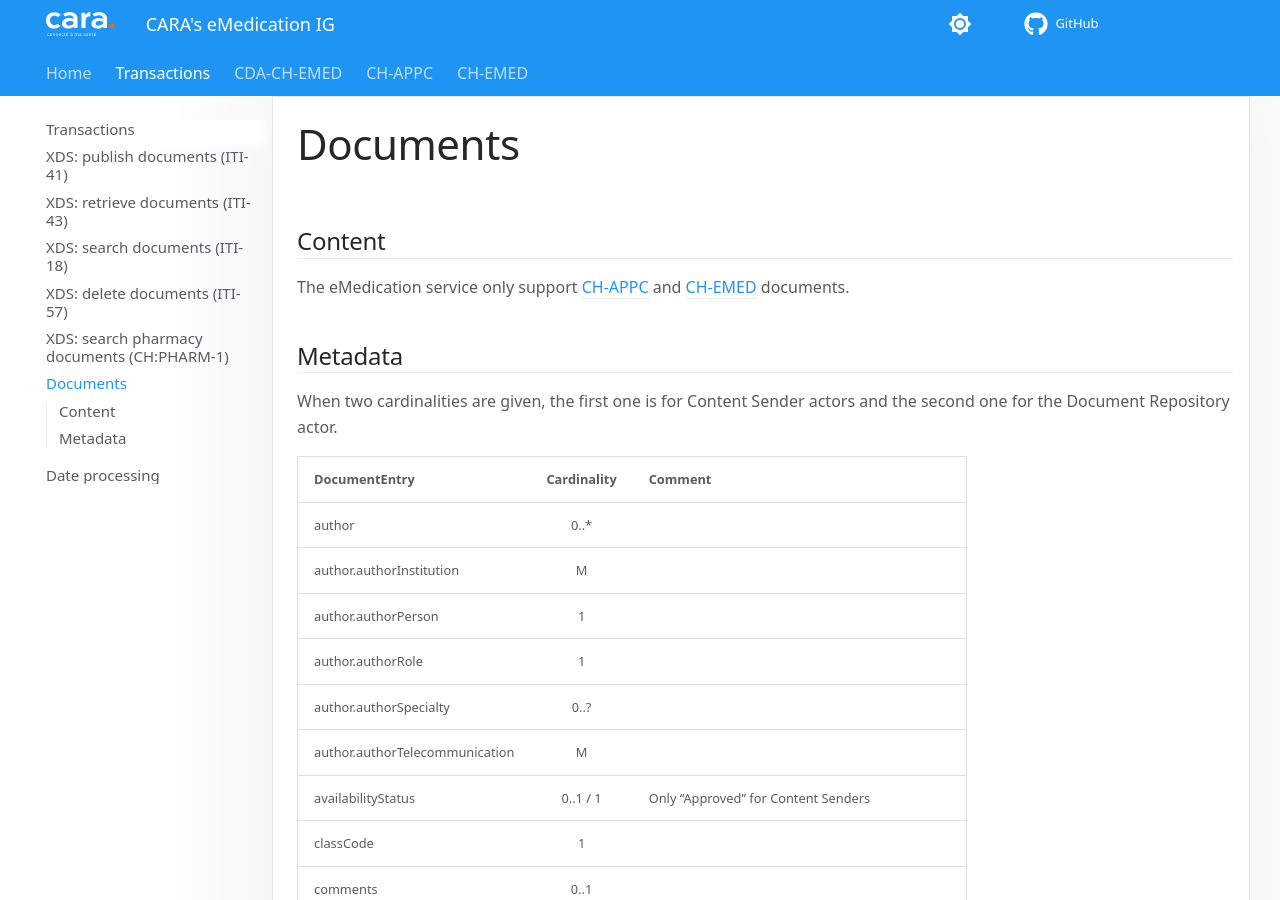
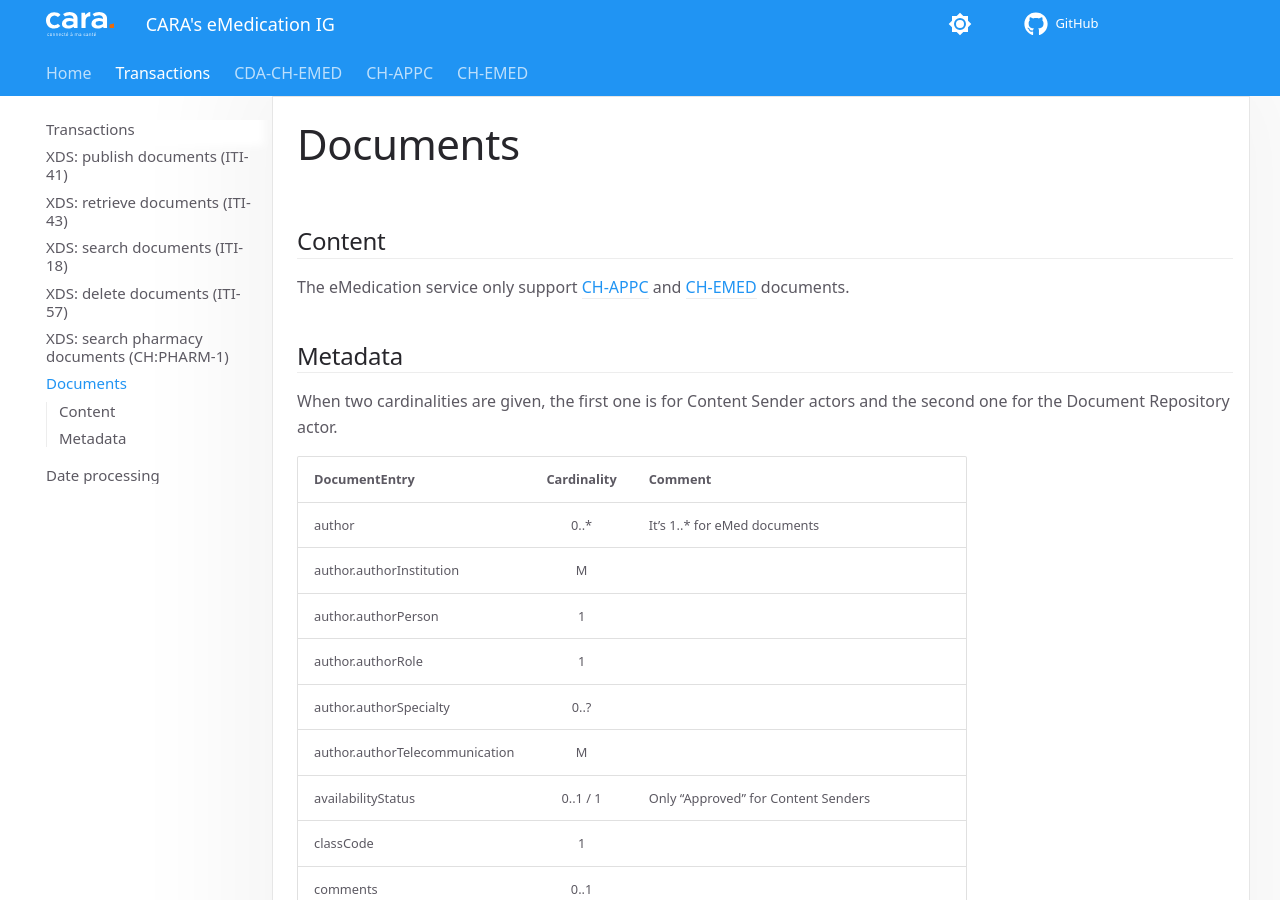
Before and after one commit to CARA-ch/emed-service-guide, an MkDocs documentation site: the page built from docs/transactions/documents.md, in a window 1280 px wide and 900 px high. Built offline with MkDocs 1.6.1 and Material for MkDocs 9.7.7, drawn with Linux system fonts in a browser that asks for light colours; comment, search, counter and statistics services are not loaded.

Commit message:
Add cardinality of DocumentEntry.author for eMed documents

```diff
--- a/docs/transactions/documents.md
+++ b/docs/transactions/documents.md
@@ -10,13 +10,13 @@ When two cardinalities are given, the first one is for Content Sender actors and
 
 | DocumentEntry                  | Cardinality | Comment                                           |
 | ------------------------------ | :---------: | ------------------------------------------------- |
-| author                         |    0..*     |                                                   |
+| author                         |    0..*     | It's 1..* for eMed documents                      |
 | author.authorInstitution       |      M      |                                                   |
 | author.authorPerson            |      1      |                                                   |
 | author.authorRole              |      1      |                                                   |
 | author.authorSpecialty         |    0..?     |                                                   |
 | author.authorTelecommunication |      M      |                                                   |
-| availabilityStatus             |  0..1 / 1   | Only "Approved" for Content Senders               |   <!-- Reviewed -->
+| availabilityStatus             |  0..1 / 1   | Only "Approved" for Content Senders               | <!-- Reviewed -->
 | classCode                      |      1      |                                                   |
 | comments                       |    0..1     |                                                   |
 | confidentialityCode            |      1      | Only "Normal"                                     | <!-- Reviewed -->
```
